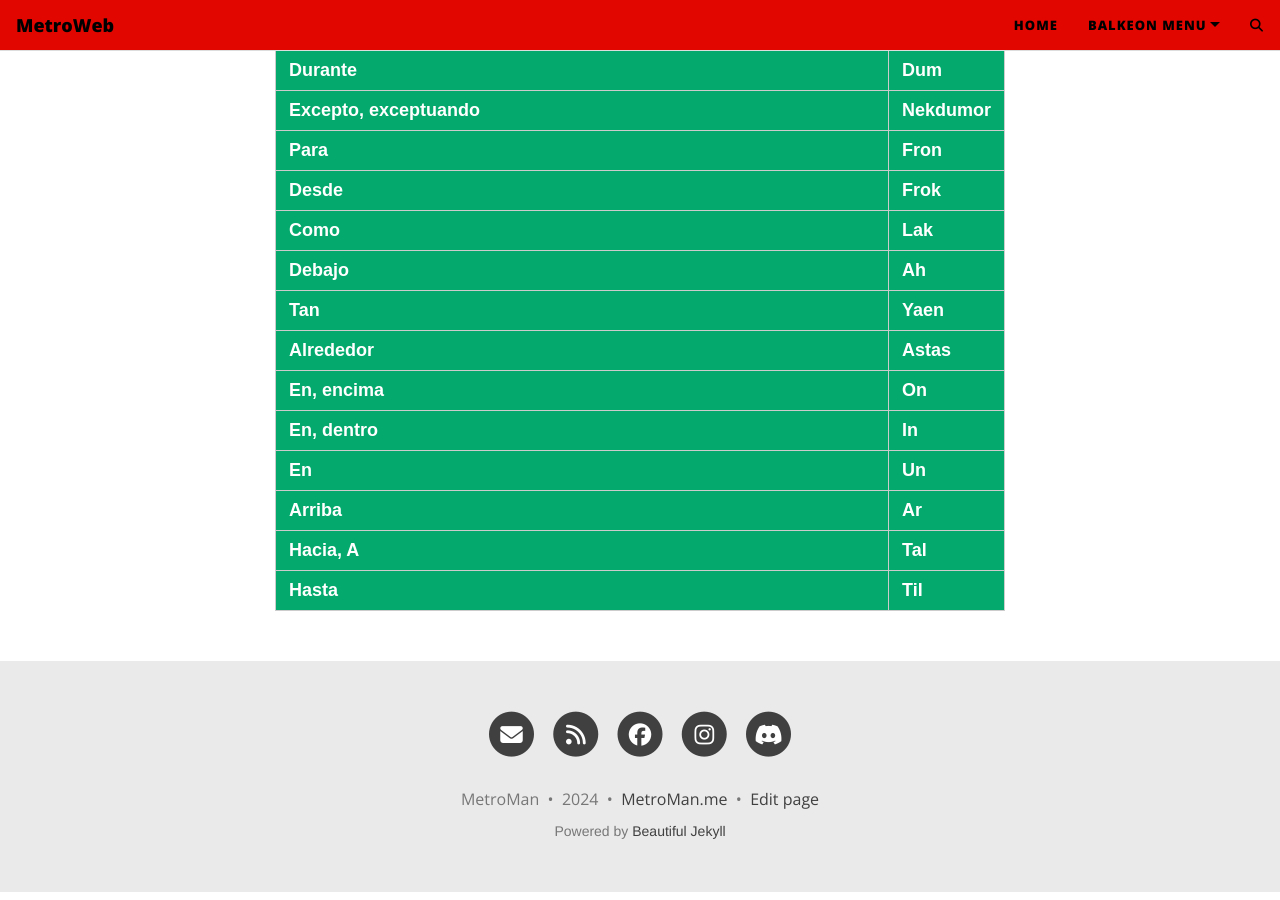
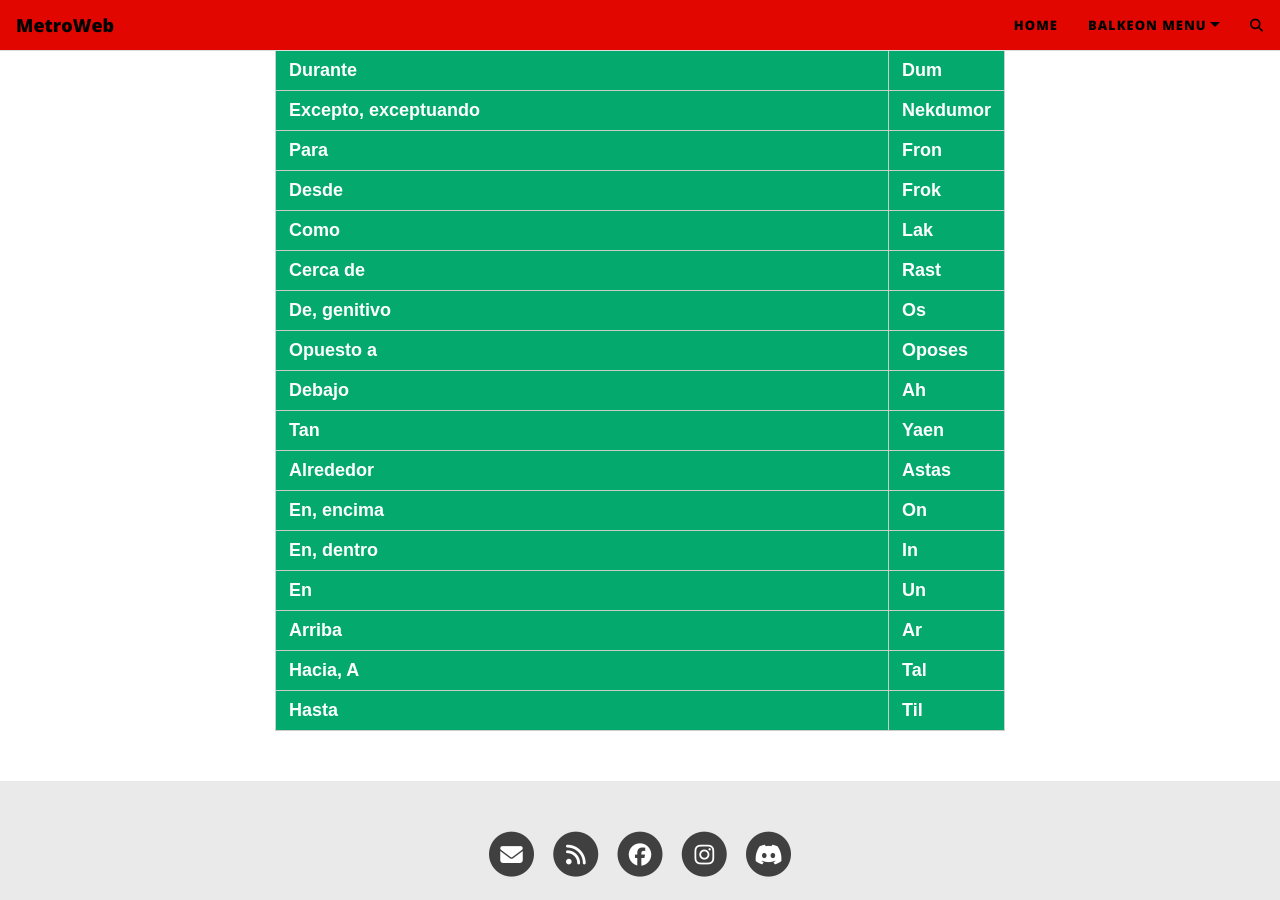
Before and after one commit to MetroManSR/MetroWeb1, a Jekyll site: the page built from balkeon/docs/adpositions.md, in a window 1280 px wide and 900 px high, scrolled down 961 px. Built offline with Jekyll 4.4.1, drawn with Linux system fonts in a browser that asks for light colours; our own code applies the rules of GitHub Pages for plain Markdown files; comment, search, counter and statistics services are not loaded.

Commit message:
Update adpositions.md

```diff
--- a/balkeon/docs/adpositions.md
+++ b/balkeon/docs/adpositions.md
@@ -86,6 +86,18 @@ En Balkeon todas las preposiciones pueden convertirse a Postposiciones, por ende
     <th>Lak</th>
   </tr>
   <tr>
+    <th>Cerca de</th>
+    <th>Rast</th>
+  </tr>
+  <tr>
+    <th>De, genitivo</th>
+    <th>Os</th>
+  </tr>
+  <tr>
+    <th>Opuesto a</th>
+    <th>Oposes</th>
+  </tr>
+  <tr>
     <th>Debajo</th>
     <th>Ah</th>
   </tr>
```
